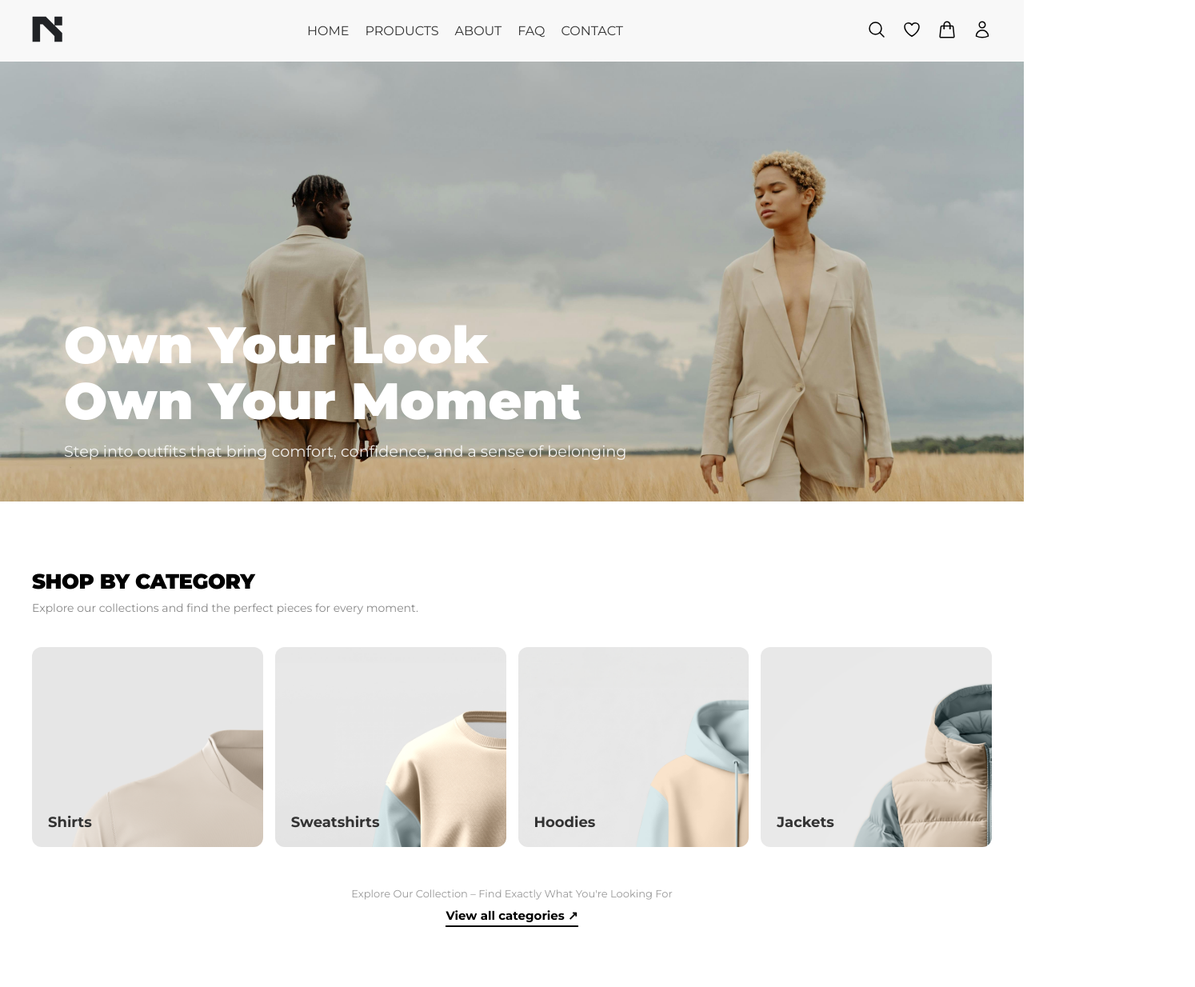
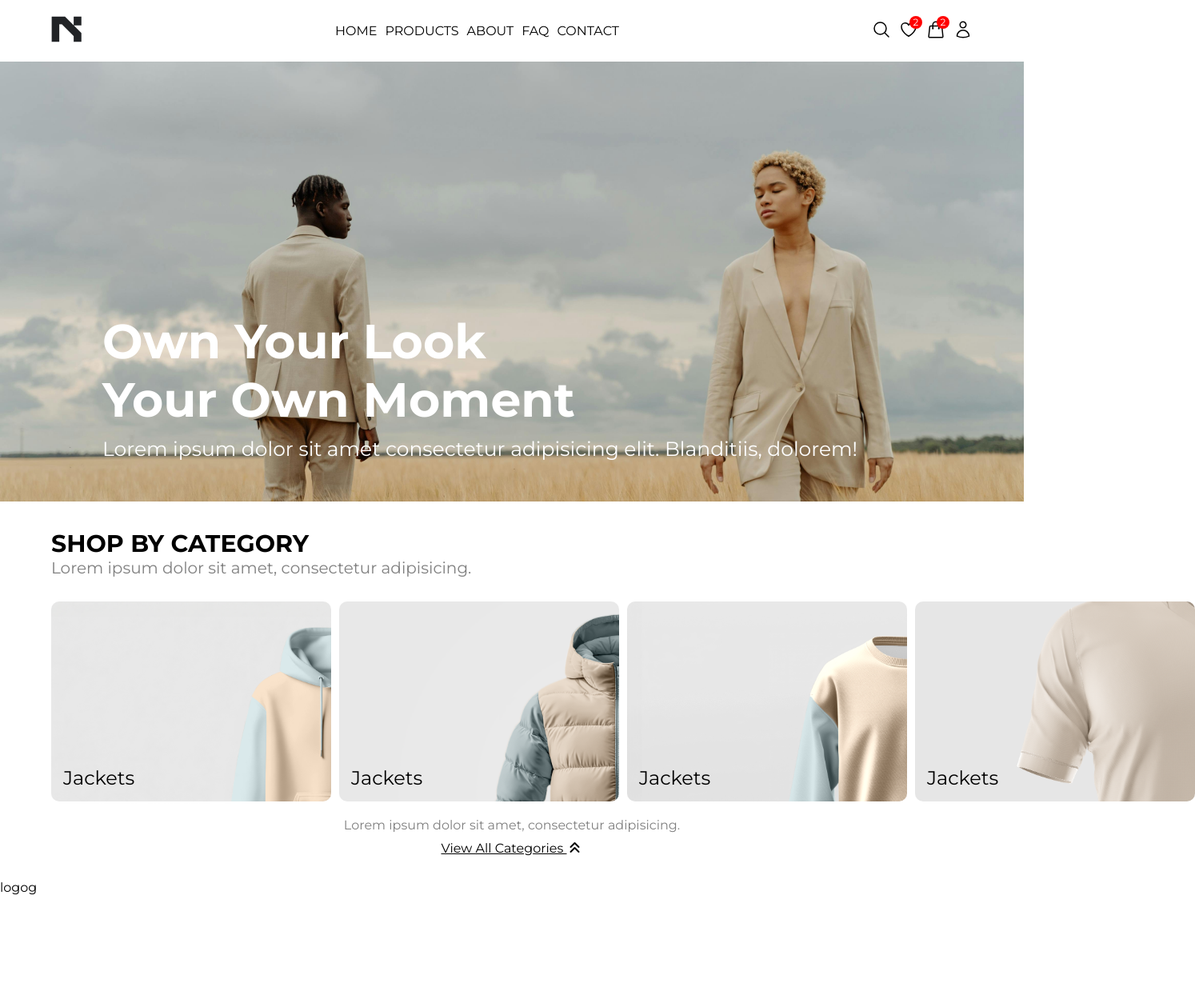
Before and after one commit to minshwehinthar/Project-Based-Learning-IT-Club-GP-1, a plain HTML site: page Pure CSS Project/index.html in a window 1280 px wide. Shown: the whole page at 80% size, 1494 px wide, since content can reach past the window. After the commit the page ends 1119 px from the top, so only its background shows below. Drawn offline with Linux system fonts and the light colour scheme; a web font is replaced by a local one.

Commit message:
27/4/2026_Category

```diff
--- a/Pure CSS Project/index.html
+++ b/Pure CSS Project/index.html
@@ -8,7 +8,13 @@
       href="https://fonts.googleapis.com/css2?family=Montserrat:ital,wght@0,100..900;1,100..900&family=Padauk:wght@400;700&display=swap"
       rel="stylesheet"
     />
-  </head>
+    <link
+      rel="stylesheet"
+      href="https://cdnjs.cloudflare.com/ajax/libs/font-awesome/7.0.1/css/all.min.css"
+      integrity="sha512-2SwdPD6INVrV/lHTZbO2nodKhrnDdJK9/kg2XD1r9uGqPo1cUbujc+IYdlYdEErWNu69gVcYgdxlmVmzTWnetw=="
+      crossorigin="anonymous"
+      referrerpolicy="no-referrer"
+    />
     <style>
       * {
         margin: 0;
@@ -16,13 +22,15 @@
         box-sizing: border-box;
         font-family: "Montserrat", sans-serif;
       }
+
+      .header {
+        background-color: #fff;
+        padding: 20px 0;
+      }
+
       .container {
-      max-width: 1200px;
-      margin: 0 auto;
-    }
-    .header {
-      background-color: #f8f8f8;
-      padding: 20px 0;
+        width: 90%;
+        margin: auto;
       }
 
       .header-container {
@@ -31,25 +39,27 @@
         align-items: center;
       }
 
+      .icons {
+        display: flex;
+        gap: 10px;
+      }
+
+      .icon {
+        width: 24px;
+        height: 24px;
+        color: #000;
+      }
+
       .nav {
         display: flex;
-      gap: 20px;
+        gap: 10px;
       }
 
       .nav-link {
         text-decoration: none;
-      color: #333;
+        color: #000;
       }
 
-    .icons {
-      display: flex;
-      gap: 20px;
-    }
-    /* /////////////////////////////////////////// */
-    .header-icon {
-      width: 24px;
-      height: 24px;
-    }
       .hero {
         position: relative;
       }
@@ -58,100 +68,105 @@
         width: 100%;
       }
 
-    .hero-text {
+      .hero-content {
         position: absolute;
         bottom: 10%;
+        left: 10%;
         color: #fff;
-      margin: 0 80px;
       }
 
       .hero-title {
-      font-size: 4rem; /* Makes it big like the screenshot */
-      font-weight: 900;
-      line-height: 1.1;
-      text-transform: none;
+        font-size: 60px;
+        font-weight: 700;
+      }
+      .hero-description {
+        font-size: 25px;
+        margin-top: 10px;
       }
 
-    .hero-description {
-      margin-top: 15px;
-      font-size: 1.2rem;
-      font-weight: 400;
-      opacity: 0.9;
+      .relative {
+        position: relative;
       }
 
-    /* //////////////////////////////////////// */
-/* Section Setup */
-.shop-category {
-  padding: 80px 0;
+      .count {
+        background-color: red;
+        color: #fff;
+        border-radius: 50%;
+        width: 16px;
+        height: 16px;
+        font-size: 12px;
+        display: flex;
+        justify-content: center;
+        align-items: center;
+        position: absolute;
+        top: -5px;
+        right: -5px;
       }
 
-.category-intro h2 {
-  font-size: 26px;
-  font-weight: 900;
-  letter-spacing: -0.5px;
-  margin-bottom: 8px;
+      /* ///////////////////////////////Category/////////////// */
+
+      .category {
+        margin: 30px auto;
+      }
+      .category-title {
+        font-size: 30px;
       }
 
       .category-description {
-  color: #888;
-  font-size: 14px;
-  margin-bottom: 40px;
+        font-size: 20px;
+        color: gray;
+        margin-bottom: 30px;
       }
 
-/* The Grid */
-.category-row {
+      .category-container {
         display: grid;
         grid-template-columns: repeat(4, 1fr);
-  gap: 15px;
+        gap: 10px;
       }
 
-/* The Card Container */
       .category-card {
-  position: relative;
-  border-radius: 12px;
+        display: flex;
+        flex-direction: column;
+        gap: 0px;
+        width: 350px;
         height: 250px;
         overflow: hidden;
+        cursor: pointer;
+        border-radius: 10px;
+        position: relative;
       }
 
-.category-images {
-  position: absolute;
-  width: 300%;
-    top: 0%;
-    right: -150%;
+      .category-image {
+        width: 200%;
+        height: 170%;
+        object-fit: cover;
       }
 
-/* Text inside the box (Bottom Left) */
-.category-label {
+      .category-name {
         position: absolute;
-  bottom: 20px;
-  left: 20px;
-  font-size: 18px;
-  font-weight: 700;
-  color: #333;
-  pointer-events: none; /* Clicks go through to the card */
+        bottom: 15px;
+        left: 15px;
+        font-size: 24px;
       }
 
-/* Footer Link Styling */
-.category-footer {
-  text-align: center;
-  margin-top: 50px;
+      .category-bottom{
+        display: flex;
+        flex-direction: column;
+        align-items: center;
+        margin-top: 20px;
       }
 
-.category-footer p {
-  color: #999;
-  font-size: 13px;
-  margin-bottom: 10px;
+      .view-all-description{
+        color: gray;
+
       }
 
-.view-all-link {
-  text-decoration: none;
+      .view-all-btn{
+        margin-top: 10px;
         color: #000;
-  font-weight: 700;
-  font-size: 15px;
-  border-bottom: 2px solid #000;
-  padding-bottom: 3px;
       }
     </style>
+  </head>
   <body>
     <header class="header">
       <div class="container header-container">
@@ -160,11 +175,11 @@
         </div>
         <div>
           <nav class="nav">
-            <a class="nav-link" href="#">HOME</a>
-            <a class="nav-link" href="#">PRODUCTS</a>
-            <a class="nav-link" href="#">ABOUT</a>
-            <a class="nav-link" href="#">FAQ</a>
-            <a class="nav-link" href="#">CONTACT</a>
+            <a class="nav-link" href="">HOME</a>
+            <a class="nav-link" href="">PRODUCTS</a>
+            <a class="nav-link" href="">ABOUT</a>
+            <a class="nav-link" href="">FAQ</a>
+            <a class="nav-link" href="">CONTACT</a>
           </nav>
         </div>
         <div class="icons">
@@ -175,7 +190,7 @@
               viewBox="0 0 24 24"
               stroke-width="1.5"
               stroke="currentColor"
-              class="header-icon"
+              class="icon"
             >
               <path
                 stroke-linecap="round"
@@ -184,14 +199,14 @@
               />
             </svg>
           </div>
-          <div>
+          <div class="relative">
             <svg
               xmlns="http://www.w3.org/2000/svg"
               fill="none"
               viewBox="0 0 24 24"
               stroke-width="1.5"
               stroke="currentColor"
-              class="header-icon"
+              class="icon"
             >
               <path
                 stroke-linecap="round"
@@ -199,6 +214,25 @@
                 d="M21 8.25c0-2.485-2.099-4.5-4.688-4.5-1.935 0-3.597 1.126-4.312 2.733-.715-1.607-2.377-2.733-4.313-2.733C5.1 3.75 3 5.765 3 8.25c0 7.22 9 12 9 12s9-4.78 9-12Z"
               />
             </svg>
+            <p class="count">2</p>
+          </div>
+
+          <div class="relative">
+            <svg
+              xmlns="http://www.w3.org/2000/svg"
+              fill="none"
+              viewBox="0 0 24 24"
+              stroke-width="1.5"
+              stroke="currentColor"
+              class="icon"
+            >
+              <path
+                stroke-linecap="round"
+                stroke-linejoin="round"
+                d="M15.75 10.5V6a3.75 3.75 0 1 0-7.5 0v4.5m11.356-1.993 1.263 12c.07.665-.45 1.243-1.119 1.243H4.25a1.125 1.125 0 0 1-1.12-1.243l1.264-12A1.125 1.125 0 0 1 5.513 7.5h12.974c.576 0 1.059.435 1.119 1.007ZM8.625 10.5a.375.375 0 1 1-.75 0 .375.375 0 0 1 .75 0Zm7.5 0a.375.375 0 1 1-.75 0 .375.375 0 0 1 .75 0Z"
+              />
+            </svg>
+            <p class="count">2</p>
           </div>
           <div>
             <svg
@@ -207,23 +241,7 @@
               viewBox="0 0 24 24"
               stroke-width="1.5"
               stroke="currentColor"
-              class="header-icon"
-            >
-              <path
-                stroke-linecap="round"
-                stroke-linejoin="round"
-                d="M15.75 10.5V6a3.75 3.75 0 1 0-7.5 0v4.5m11.356-1.993 1.263 12c.07.665-.45 1.243-1.119 1.243H4.25a1.125 1.125 0 0 1-1.12-1.243l1.264-12A1.125 1.125 0 0 1 5.513 7.5h12.974c.576 0 1.059.435 1.119 1.007ZM8.625 10.5a.375.375 0 1 1-.75 0 .375.375 0 0 1 .75 0Zm7.5 0a.375.375 0 1 1-.75 0 .375.375 0 0 1 .75 0Z"
-              />
-            </svg>
-          </div>
-          <div>
-            <svg
-              xmlns="http://www.w3.org/2000/svg"
-              fill="none"
-              viewBox="0 0 24 24"
-              stroke-width="1.5"
-              stroke="currentColor"
-              class="header-icon"
+              class="icon"
             >
               <path
                 stroke-linecap="round"
@@ -236,62 +254,85 @@
       </div>
     </header>
 
-    <section class="hero">
+    <!-- Hero Section -->
+    <section>
+      <div class="hero">
         <div>
           <img class="hero-image" src="/images/hero-image.png" alt="" />
         </div>
-      <div class="hero-text">
+        <div class="hero-content">
           <h1 class="hero-title">Own Your Look</h1>
-        <h1 class="hero-title">Own Your Moment</h1>
+          <h1 class="hero-title">Your Own Moment</h1>
           <p class="hero-description">
-          Step into outfits that bring comfort, confidence, and a sense of
-          belonging
+            Lorem ipsum dolor sit amet consectetur adipisicing elit. Blanditiis,
+            dolorem!
           </p>
+        </div>
       </div>
     </section>
 
-<section class="shop-category container">
-  <div class="category-intro">
-    <h2 class="category-title">SHOP BY CATEGORY</h2>
+    <!-- Category Section -->
+    <section class="category container">
+      <div>
+        <h3 class="category-title">SHOP BY CATEGORY</h3>
         <p class="category-description">
-      Explore our collections and find the perfect pieces for every moment.
+          Lorem ipsum dolor sit amet, consectetur adipisicing.
         </p>
       </div>
 
-  <div class="category-row">
+      <div class="category-container">
         <div class="category-card">
-      <div class="image-box">
-        <img class="category-images" src="/images/t-shirt-category.png" alt="Shirts" />
+          <img
+            class="category-image"
+            src="/images/hoodie-category.png"
+            alt=""
+          />
+          <p class="category-name">Jackets</p>
         </div>
-      <h3 class="category-label">Shirts</h3>
+        <div class="category-card">
+          <img
+            class="category-image"
+            src="/images/jacket-category.png"
+            alt=""
+          />
+          <p class="category-name">Jackets</p>
         </div>
-
         <div class="category-card">
-      <div class="image-box">
-        <img class="category-images" src="/images/sweater-category.png" alt="Sweatshirts" />
+          <img
+            class="category-image"
+            src="/images/sweater-category.png"
+            alt=""
+          />
+          <p class="category-name">Jackets</p>
         </div>
-      <h3 class="category-label">Sweatshirts</h3>
-    </div>
-
         <div class="category-card">
-      <div class="image-box">
-        <img class="category-images" src="/images/hoodie-category.png" alt="Hoodies" />
-      </div>
-      <h3 class="category-label">Hoodies</h3>
-    </div>
-
-    <div class="category-card">
-      <div class="image-box">
-        <img class="category-images" src="/images/jacket-category.png" alt="Jackets" />
-      </div>
-      <h3 class="category-label">Jackets</h3>
+          <img
+            class="category-image"
+            src="/images/t-shirt-category.png"
+            alt=""
+          />
+          <p class="category-name">Jackets</p>
         </div>
       </div>
 
-  <div class="category-footer">
-    <p>Explore Our Collection – Find Exactly What You're Looking For</p>
-    <a href="#" class="view-all-link">View all categories <span>&#8599;</span></a>
+      <div class="category-bottom">
+        <p class="view-all-description">Lorem ipsum dolor sit amet, consectetur adipisicing.</p>
+        <a class="view-all-btn" href="#">View All Categories <i class="fa-solid fa-angles-up"></i></a>
       </div>
     </section>
+
+    <footer>
+      <div>
+        <div>
+          <div>
+            logog
+          </div>
+          <div>
+
+          </div>
+        </div>
+        <div></div>
+      </div>
+    </footer>
   </body>
 </html>
```
Also changed, not shown: Pure CSS Project/images/index.html (added, +1 -0 lines), Pure CSS Project/sankyitar.html (added, +72 -0 lines), 2 other files. Lines whose indentation alone changed are shown as unchanged.
